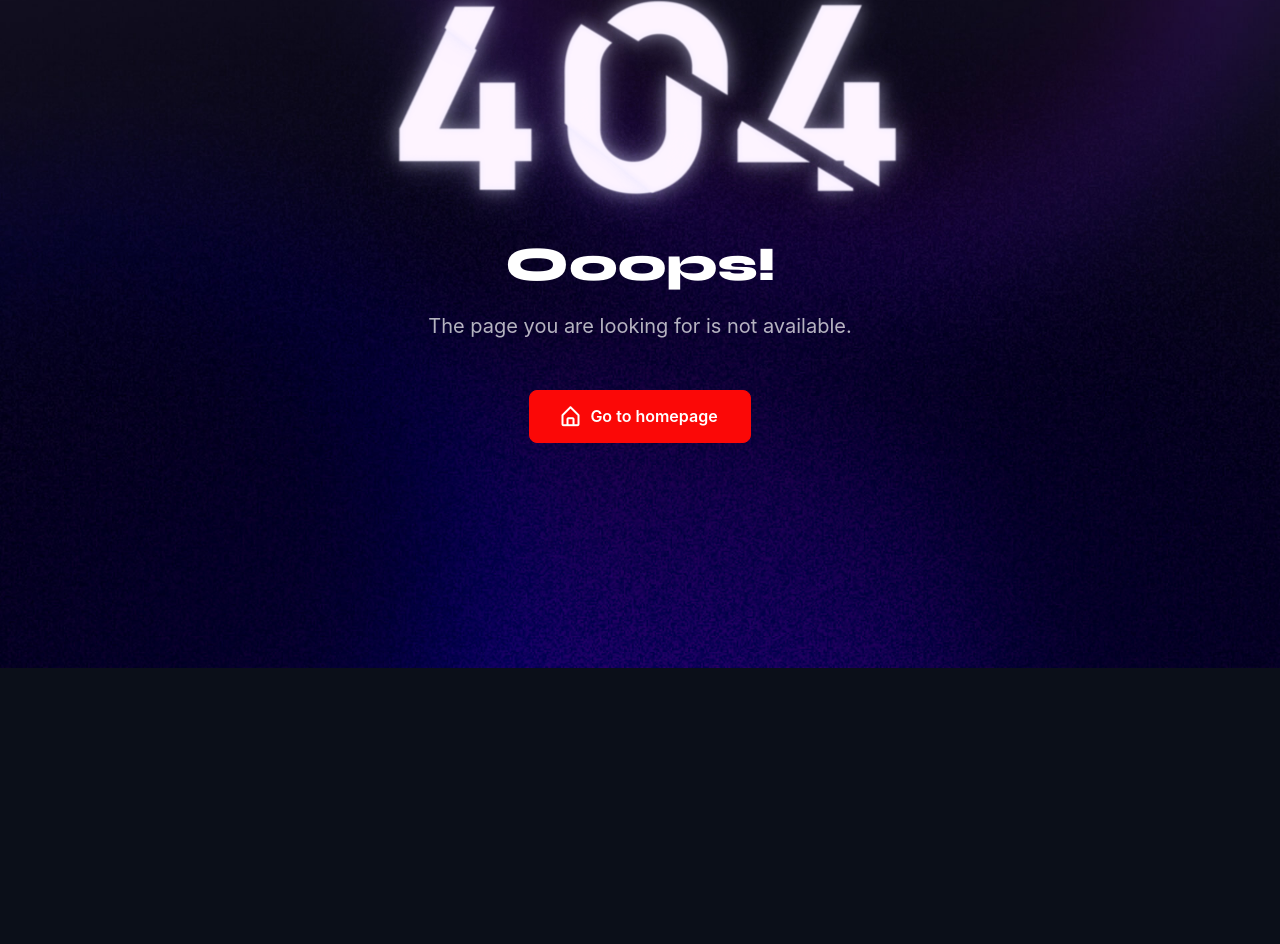
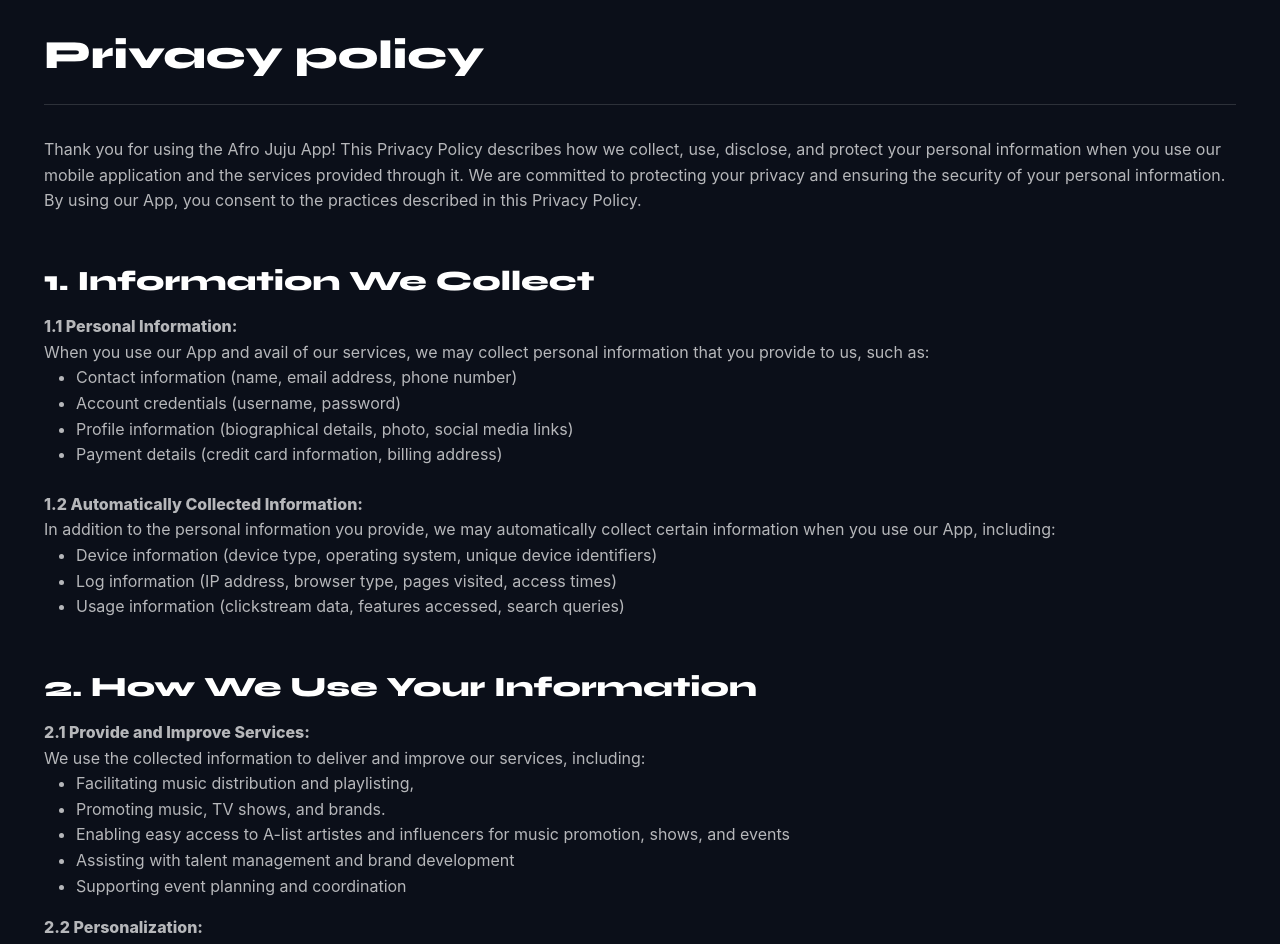
Before and after one commit to codystack/afrojuju, a React (Create React App) app: page /privacy-policy in a window 1280 px wide. Before the commit this address had no page. Shown: the part 132-1076 px from the top of the page. Before the commit the page ends 800 px from the top, so only its background shows below. Built offline with nearby package versions, Linux system fonts and the light colour scheme.

Commit message:
policy added

```diff
--- a/src/App.js
+++ b/src/App.js
@@ -5,6 +5,7 @@
 import ErrorPage from './pages/ErrorPage';
 import Services from './pages/Services';
 import About from './pages/About';
+import Privacy from './pages/Privacy';
 
 function App() {
   return (
@@ -16,6 +17,7 @@
             <Route path='/about' element={<About />} />
             <Route path='/services' element={<Services />} />
             <Route path='/contact' element={<Contact />} />
+            <Route path='/privacy-policy' element={<Privacy />} />
             <Route path='*' element={<ErrorPage />} />
           </Routes>
         </ScrollToTop>
--- /dev/null
+++ b/src/pages/Privacy.jsx
@@ -0,0 +1,105 @@
+import React from 'react'
+import Footer from '../components/Footer'
+import NavBar from '../components/NavBar'
+
+export default function Privacy() {
+    return (
+        <>
+            <main className="page-wrapper">
+                <NavBar />
+
+                <nav className="container py-4 mb-2 my-lg-3" aria-label="breadcrumb">
+                </nav>
+
+                <section className="container pb-5 mb-md-2 mb-lg-4 mt-5 pt-5">
+                    <h1 className="border-bottom pb-4">Privacy policy</h1>
+                    <div className="row pt-2 pt-md-3">
+                        <div className="col-md-">
+                            <p className="mb-5">Thank you for using the Afro Juju App! This Privacy Policy describes how we collect, use, disclose, and protect your personal information when you use our mobile application and the services provided through it. We are committed to protecting your privacy and ensuring the security of your personal information. By using our App, you consent to the practices described in this Privacy Policy.</p>
+
+                            <h3>1. Information We Collect</h3>
+                            <p className="mb-4"><strong>1.1 Personal Information:</strong><br />
+                                When you use our App and avail of our services, we may collect personal information that you provide to us, such as:
+                                <ul>
+                                    <li>Contact information (name, email address, phone number)</li>
+                                    <li>Account credentials (username, password)</li>
+                                    <li>Profile information (biographical details, photo, social media links)</li>
+                                    <li>Payment details (credit card information, billing address)</li>
+                                </ul>
+                            </p>
+
+                            <p className="mb-5"><strong>1.2 Automatically Collected Information:</strong><br />
+                                In addition to the personal information you provide, we may automatically collect certain information when you use our App, including:
+                                <ul>
+                                    <li>Device information (device type, operating system, unique device identifiers)</li>
+                                    <li>Log information (IP address, browser type, pages visited, access times)</li>
+                                    <li>Usage information (clickstream data, features accessed, search queries)</li>
+                                </ul>
+                            </p>
+
+                            <h3>2. How We Use Your Information</h3>
+                            <p className="mb-2"><strong>2.1 Provide and Improve Services:</strong><br />
+                                We use the collected information to deliver and improve our services, including:
+                                <ul>
+                                    <li>Facilitating music distribution and playlisting,</li>
+                                    <li>Promoting music, TV shows, and brands.</li>
+                                    <li>Enabling easy access to A-list artistes and influencers for music promotion, shows, and events</li>
+                                    <li>Assisting with talent management and brand development</li>
+                                    <li>Supporting event planning and coordination</li>
+                                </ul>
+                            </p>
+
+                            <p className="mb-2"><strong>2.2 Personalization:</strong><br /> We may use your information to personalize your experience on the App and provide you with relevant content, recommendations, and promotions based on your preferences.</p>
+
+                            <p className="mb-2"><strong>2.3 Communication:</strong><br /> We may use your contact information to communicate with you regarding your account, service updates, promotional offers, and other relevant information. You can opt-out of receiving promotional emails by following the unsubscribe instructions included in those emails.</p>
+
+                            <p className="mb-5"><strong>2.4 Analytics and Aggregated Data:</strong><br /> We may analyze the collected information to monitor and improve the effectiveness of our App, services, and marketing campaigns. Aggregated and anonymized data may also be used for statistical purposes.</p>
+
+                            <h3>3. Sharing of Information</h3>
+                            <p className="mb-2"><strong>3.1 Third-Party Service Providers:</strong><br /> We may share your personal information with trusted third-party service providers who assist us in delivering our services, such as payment processors, marketing agencies, and hosting providers. These service providers are obligated to maintain the confidentiality and security of your information.</p>
+
+                            <p className="mb-5"><strong>3.3 Business Transfers:</strong><br /> In the event of a merger, acquisition, or sale of all or a portion of our assets, your information may be transferred as part of the transaction. We will notify you through a prominent notice on our App and seek your consent if required by applicable laws.</p>
+
+                            <h3>4. Data Security</h3>
+                            <p className="mb-5">We take reasonable measures to protect the security of your personal information and prevent unauthorized access, disclosure, alteration, or destruction. However, please be aware that no method of transmission over the internet or electronic storage is 100% secure. Therefore, we cannot guarantee absolute security.</p>
+
+                            <h3>5. Children's Privacy</h3>
+                            <p className="mb-2">Our App is not intended for individuals under the age of 18. We do not knowingly collect personal information from children. If you believe that we may have collected information from a child without parental consent, please contact us, and we will promptly delete the information.</p>
+
+                            <h3>6. Your Choices and Rights</h3>
+                            <p className="mb-2">You may have certain rights regarding the personal information we hold about you and exercise control over its use. Here are some choices and rights you have:</p>
+
+                            <p className="mb-2"><strong>6.1 Access and Update:</strong><br /> You have the right to access and update your personal information stored in our App. You can review and modify your profile information within your account settings. If you need assistance, please contact us using the information provided at the end of this Privacy Policy.</p>
+
+                            <p className="mb-2"><strong>6.2 Opt-Out:</strong><br /> You can choose to opt-out of receiving promotional communications from us by following the instructions provided in the communication or by contacting us directly. However, please note that even if you opt-out of receiving promotional emails, we may still send you non-promotional communications related to your account or our ongoing business relationship.</p>
+
+                            <p className="mb-2"><strong>6.3 Data Retention:</strong><br /> We will retain your personal information for as long as necessary to fulfill the purposes outlined in this Privacy Policy, unless a longer retention period is required or permitted by law. You may request the deletion of your personal information, subject to any legal obligations or legitimate business interests.</p>
+
+                            <p className="mb-5"><strong>6.4 Do Not Track:</strong><br /> Our App does not respond to "Do Not Track" signals. However, you can configure your browser settings to block cookies or alert you when cookies are being sent.</p>
+
+                            <h3>Third-Party Links and Services</h3>
+                            <p className="mb-5">Our App may contain links to third-party websites, services, or advertisements that are not controlled or operated by us. This Privacy Policy does not apply to those third-party activities. We encourage you to review the privacy policies of those third parties before interacting with their services.</p>
+
+                            <h3>Changes to the Privacy Policy</h3>
+                            <p className="mb-5">We reserve the right to modify or update this Privacy Policy at any time. Any changes will be effective immediately upon posting the updated Privacy Policy on our App. We encourage you to review this Privacy Policy periodically to stay informed about how we collect, use, and protect your information.</p>
+
+                            <h3>Contact Us</h3>
+                            <p className="mb-2">If you have any questions, concerns, or requests regarding this Privacy Policy or the processing of your personal information, please contact us at:</p>
+
+                            <p className="mb-3">
+                                <strong>Email:</strong> info@afrojuju.co.uk
+                                <strong>Contact:</strong> +234 915 744 5453
+                            </p>
+
+                            <p className="mb-3">We will make every effort to address and resolve your inquiries promptly.</p>
+
+                            <p className="mb-3">By using our App, you acknowledge that you have read and understood this Privacy Policy, including how we collect, use, and disclose your personal information.</p>
+                        </div>
+                    </div>
+                </section>
+
+                <Footer />
+            </main>
+        </>
+    )
+}
```
